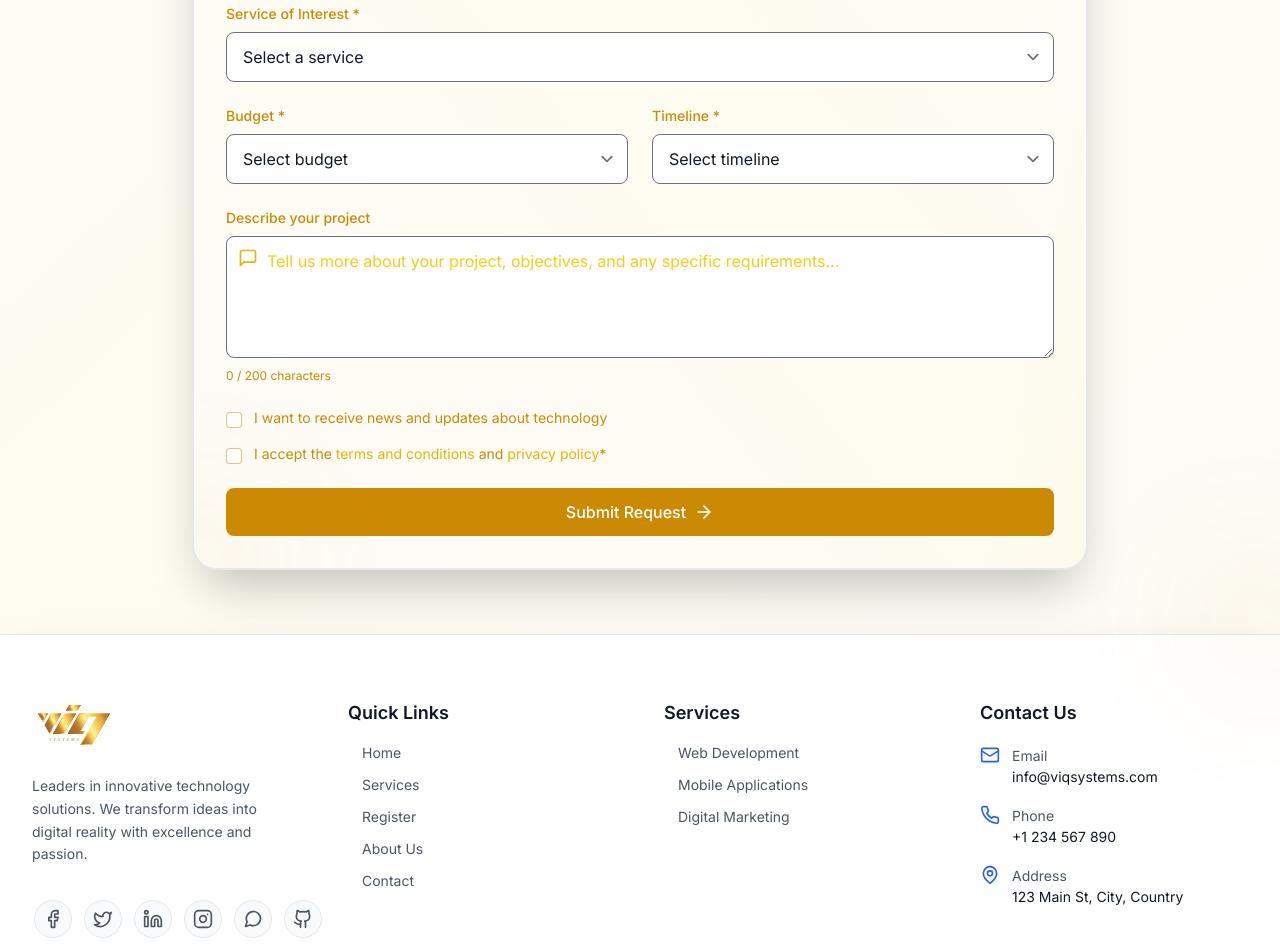
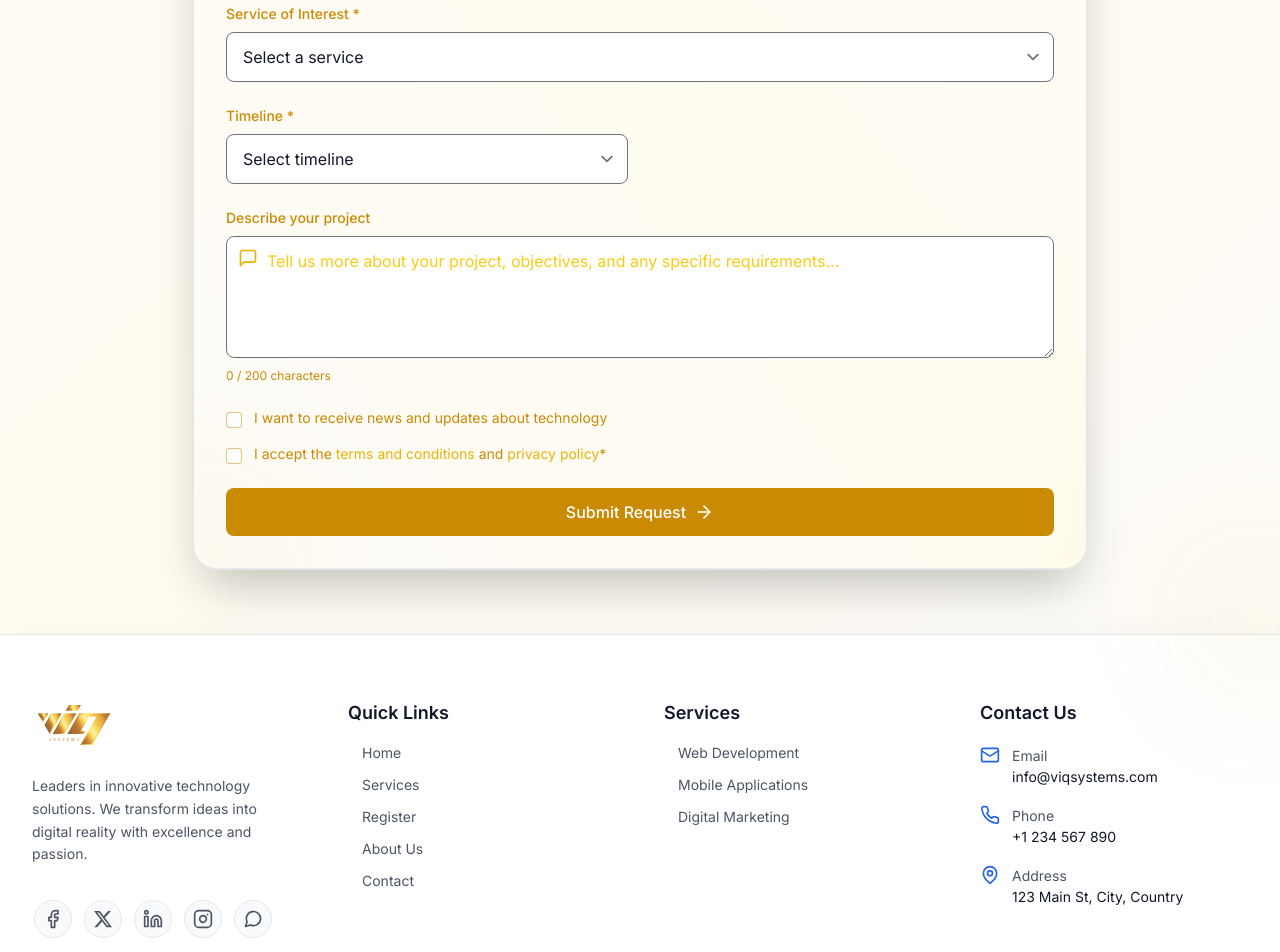
Before and after one commit to a5r8c18/Web-VIQ, a React (Vite) app: page /register in a window 1280 px wide. Shown: the part 1040-1992 px from the top of the page. Built offline with nearby package versions, Linux system fonts and the light colour scheme.

Commit message:
new updates to the main page and new video in our servis section

```diff
--- a/src/components/layout/Footer.jsx
+++ b/src/components/layout/Footer.jsx
@@ -1,5 +1,5 @@
 import { Link } from 'react-router-dom';
-import { Code, Mail, Phone, MapPin, Facebook, Twitter, Linkedin, Github, MessageCircle, Instagram } from 'lucide-react';
+import { Code, Mail, Phone, MapPin, Facebook, Linkedin, MessageCircle, Instagram } from 'lucide-react';
 
 const Footer = () => {
   const currentYear = new Date().getFullYear()
@@ -32,11 +32,12 @@ const Footer = () => {
                   border: 'border-gray-200 dark:border-gray-700 group-hover:border-amber-200 dark:group-hover:border-amber-800/50'
                 },
                 {
-                  icon: Twitter,
+                  icon: null,
                   url: '#',
-                  color: 'text-gray-600 group-hover:text-amber-600 dark:text-gray-300 dark:group-hover:text-amber-400',
-                  bg: 'bg-gray-50 dark:bg-gray-800/30 group-hover:bg-amber-50/50 dark:group-hover:bg-amber-900/10',
-                  border: 'border-gray-200 dark:border-gray-700 group-hover:border-amber-200 dark:group-hover:border-amber-800/50'
+                  color: 'text-gray-600 group-hover:text-gray-900 dark:text-gray-300 dark:group-hover:text-white',
+                  bg: 'bg-gray-50 dark:bg-gray-800/30 group-hover:bg-gray-100 dark:group-hover:bg-gray-700/30',
+                  border: 'border-gray-200 dark:border-gray-700 group-hover:border-gray-300 dark:group-hover:border-gray-600',
+                  customIcon: true
                 },
                 {
                   icon: Linkedin,
@@ -59,20 +60,13 @@ const Footer = () => {
                   color: 'text-gray-600 group-hover:text-amber-600 dark:text-gray-300 dark:group-hover:text-amber-400',
                   bg: 'bg-gray-50 dark:bg-gray-800/30 group-hover:bg-amber-50/50 dark:group-hover:bg-amber-900/10',
                   border: 'border-gray-200 dark:border-gray-700 group-hover:border-amber-200 dark:group-hover:border-amber-800/50'
-                },
-                {
-                  icon: Github,
-                  url: '#',
-                  color: 'text-gray-600 group-hover:text-amber-600 dark:text-gray-300 dark:group-hover:text-amber-400',
-                  bg: 'bg-gray-50 dark:bg-gray-800/30 group-hover:bg-amber-50/50 dark:group-hover:bg-amber-900/10',
-                  border: 'border-gray-200 dark:border-gray-700 group-hover:border-amber-200 dark:group-hover:border-amber-800/50'
                 }
               ].map((social, index) => (
                 <a
                   key={index}
                   href={social.url}
                   className="group relative p-0.5 rounded-full transition-all duration-500 hover:scale-105"
-                  aria-label={social.icon.name}
+                  aria-label={social.icon ? social.icon.name : 'X'}
                   target="_blank"
                   rel="noopener noreferrer"
                 >
@@ -80,7 +74,15 @@ const Footer = () => {
                     <div className="relative z-10">
                       <div className="transform transition-transform duration-500 group-hover:rotate-[-15deg]">
                         <div className={`absolute inset-0 rounded-full bg-gradient-to-br ${social.gradient || 'from-amber-400 to-amber-300/80'} opacity-0 group-hover:opacity-70 transition-opacity duration-300`}></div>
-                        <social.icon className={`h-5 w-5 relative z-10 ${social.color} transition-colors duration-300`} />
+                        {social.customIcon ? (
+                          <div className="relative z-10">
+                            <svg viewBox="0 0 24 24" className="h-5 w-5" fill="currentColor">
+                              <path d="M18.205 2.25h3.308l-7.227 8.26 8.502 11.24H16.13l-5.214-6.817L4.95 21.75H1.64l7.73-8.835L1.215 2.25H8.04l4.713 6.231zm-1.161 17.52h1.833L7.045 4.126H5.078z"/>
+                            </svg>
+                          </div>
+                        ) : (
+                          <social.icon className={`h-5 w-5 relative z-10 ${social.color} transition-colors duration-300`} />
+                        )}
                       </div>
                     </div>
                     <div className="absolute inset-0 rounded-full border border-transparent group-hover:border-amber-300/30 dark:group-hover:border-amber-600/30 transition-all duration-300"></div>
--- a/src/pages/Home.jsx
+++ b/src/pages/Home.jsx
@@ -272,7 +272,7 @@ const Home = () => {
                     height: 'auto',
                   }}
                 >
-                  <source src="/videos/14159465_3840_2160_25fps (2).mp4" type="video/mp4" />
+                  <source src="/videos/14159465_3840_2160_25fps (1).mp4" type="video/mp4" />
                   Your browser does not support the video tag.
                 </video>
                 <div className="absolute inset-0 bg-black/70"></div>
--- a/src/pages/Register.jsx
+++ b/src/pages/Register.jsx
@@ -20,7 +20,6 @@ const Register = () => {
     company: '',
     website: '',
     service: '',
-    budget: '',
     timeline: '',
     message: '',
     newsletter: false,
@@ -51,15 +50,6 @@ const Register = () => {
     'Full-Stack Development',
     'Big Data & Analytics',
     'Other (specify in message)'
-  ]
-
-  const budgetRanges = [
-    'Less than $5,000',
-    '$5,000 - $15,000',
-    '$15,000 - $50,000',
-    '$50,000 - $100,000',
-    'More than $100,000',
-    'To be determined'
   ]
 
   const timelineOptions = [
@@ -345,21 +335,6 @@ const Register = () => {
                   <div className="grid grid-cols-1 md:grid-cols-2 gap-6">
                     <div>
                       <label className="block text-sm font-medium text-yellow-600 dark:text-yellow-400 mb-2">
-                        Budget *
-                      </label>
-                      <ValidatedInput
-                        type="select"
-                        name="budget"
-                        value={formData.budget}
-                        onChange={handleChange}
-                        onBlur={setFieldTouched}
-                        placeholder="Select budget"
-                        options={budgetRanges}
-                      />
-                    </div>
-
-                    <div>
-                      <label className="block text-sm font-medium text-yellow-600 dark:text-yellow-400 mb-2">
                         Timeline *
                       </label>
                       <ValidatedInput
```
Also changed, not shown: 2 other files (tests, documents, lock files or other folders).
